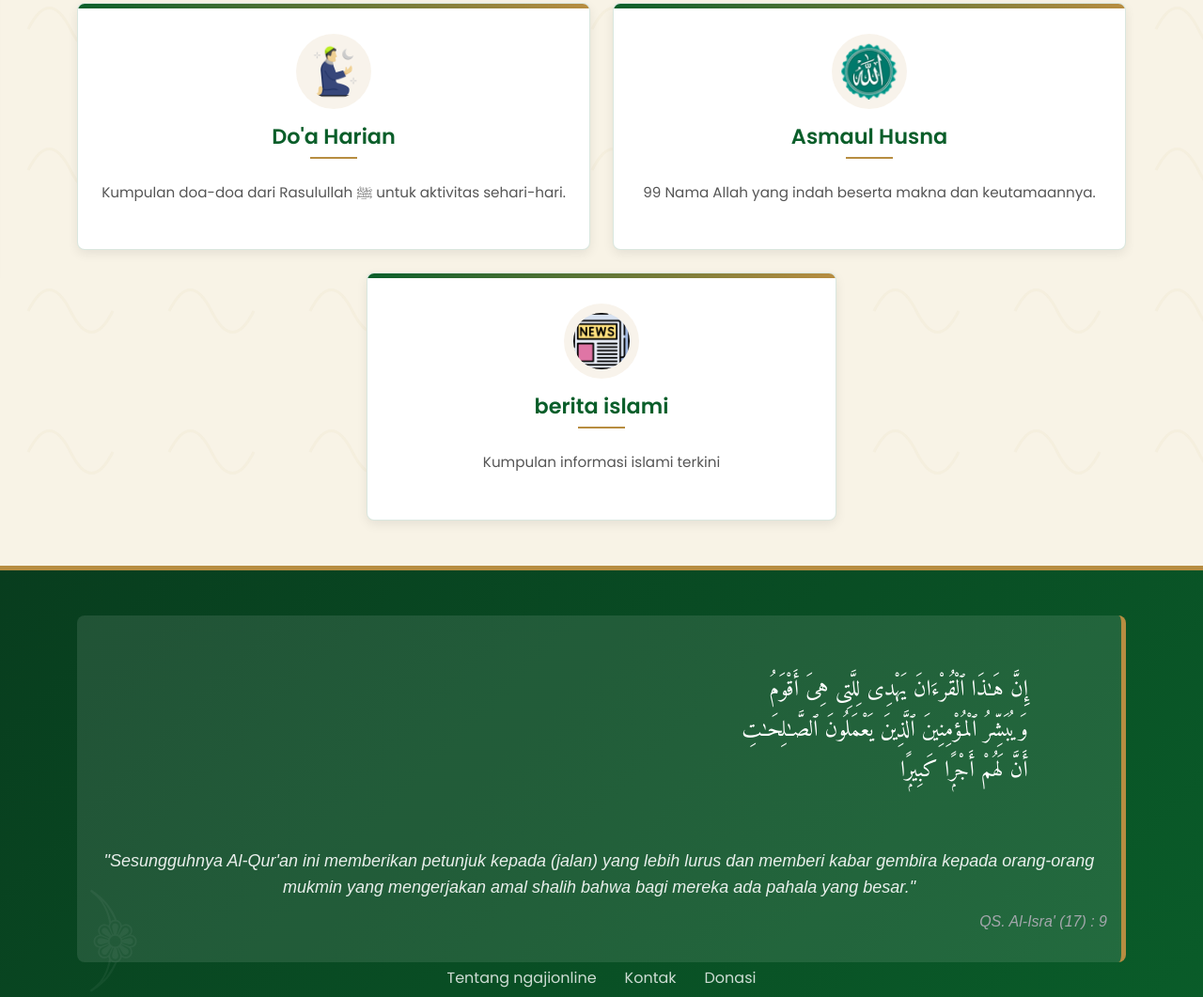
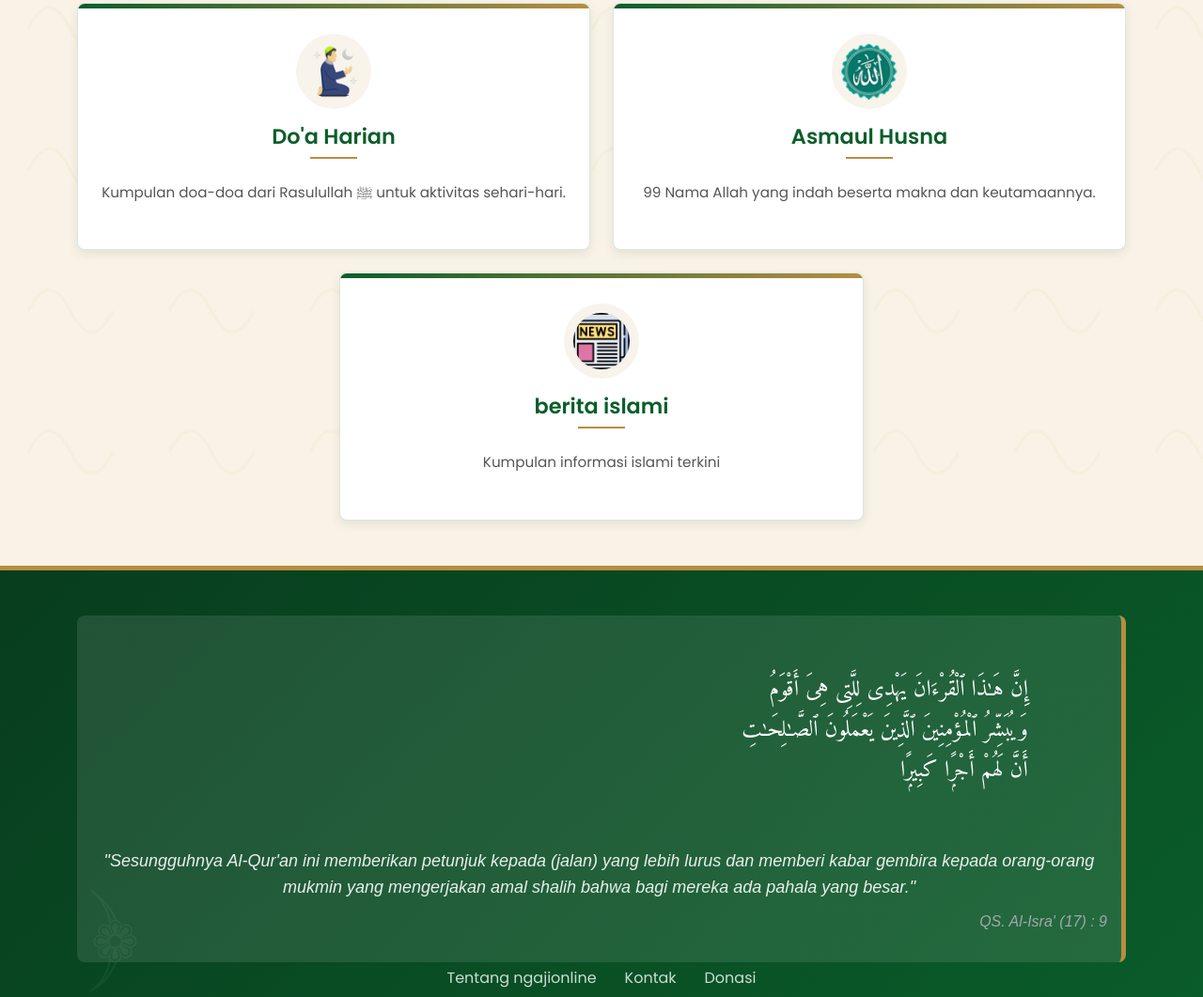
Before and after one commit to rillapan/quranonline, a plain HTML site: page index.html in a window 1280 px wide. Shown: the part 494-1555 px from the top of the page at 94% size. Drawn offline with nearby package versions, Linux system fonts and the light colour scheme; a web font is replaced by a local one.

Commit message:
Update index.html

```diff
--- a/index.html
+++ b/index.html
@@ -958,7 +958,7 @@ document.getElementById('sendReportBtn').addEventListener('click', function() {
 
       <!-- Baris Ketiga - 1 Kolom di Tengah -->
       <div class="col-12 d-flex justify-content-center">
-        <div class="col-md-6" style="max-width: 500px;">
+        <div class="col-md-6" ">
           <a href="berita-islam" class="menu-card">
             <div class="card-icon">
               <img
```
